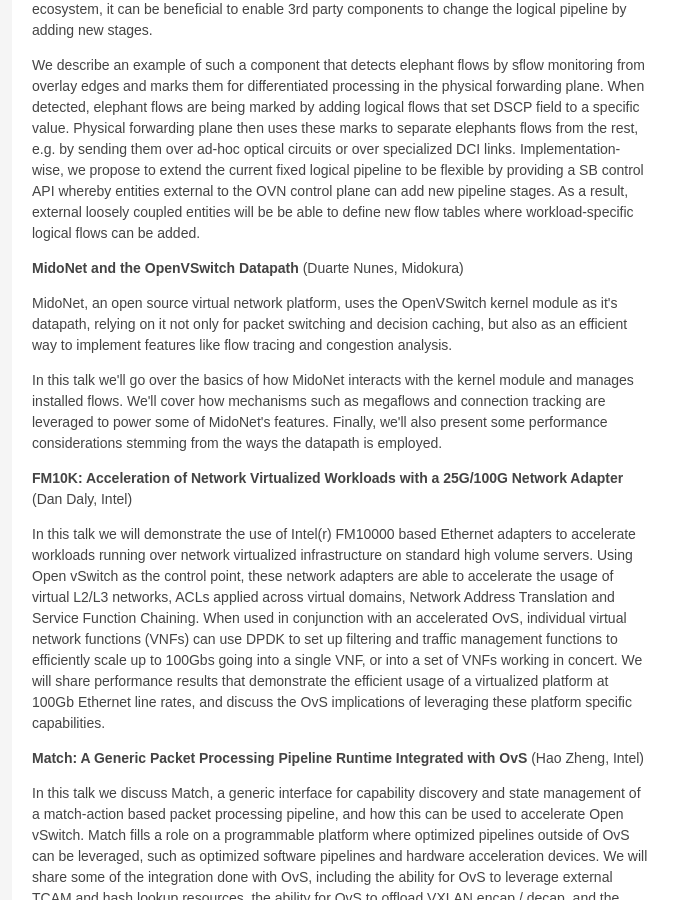
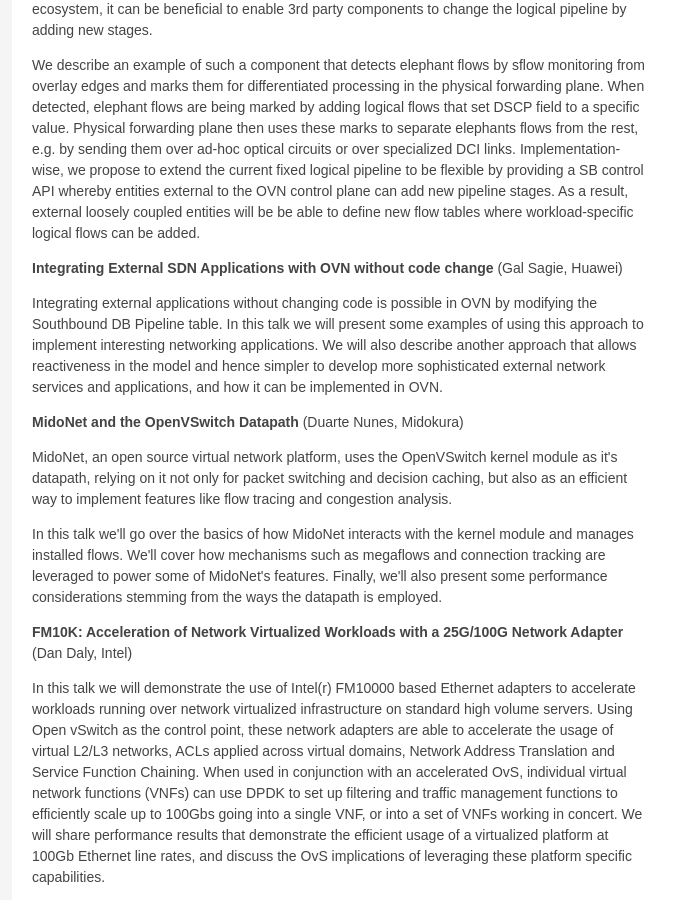
Before and after one commit to openvswitch/openvswitch.github.io, a Jekyll site: the page built from support/ovscon2015/index.html, in a window 1280 px wide and 900 px high, scrolled down 4636 px. Shown: the whole window, without its empty margins (138-816 px from the left). Built offline with Jekyll 4.4.1, drawn with Linux system fonts in a browser that asks for light colours.

Commit message:
ovscon2015: Add Gal Sagie's talk.

```diff
--- a/support/ovscon2015/index.html
+++ b/support/ovscon2015/index.html
@@ -440,6 +440,18 @@
   workload-specific logical flows can be added.
 </p>
 
+<p><b>Integrating External SDN Applications with OVN without code change</b> (Gal Sagie, Huawei)</p>
+
+<p>
+  Integrating external applications without changing code is possible
+  in OVN by modifying the Southbound DB Pipeline table.  In this talk
+  we will present some examples of using this approach to implement
+  interesting networking applications.  We will also describe another
+  approach that allows reactiveness in the model and hence simpler to
+  develop more sophisticated external network services and
+  applications, and how it can be implemented in OVN.
+</p>
+
 <p><b>MidoNet and the OpenVSwitch Datapath</b> (Duarte Nunes, Midokura)</p>
 
 <p>
```
